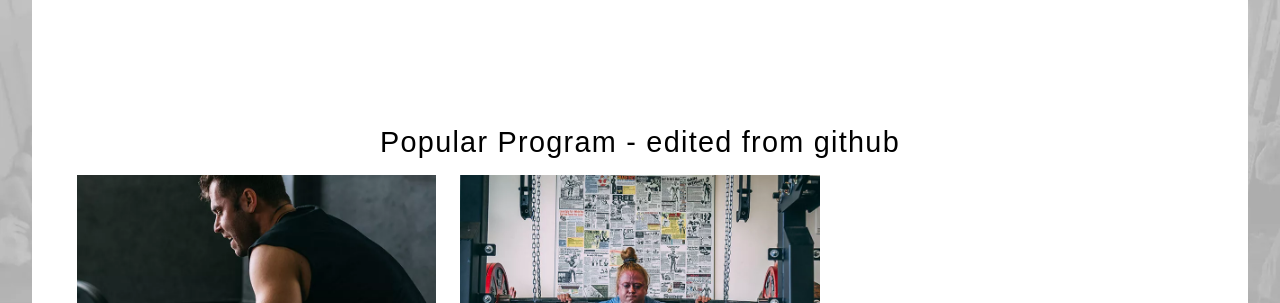
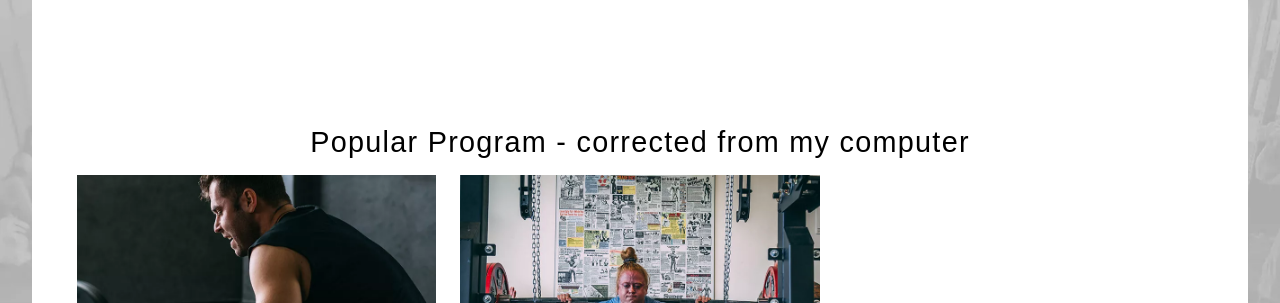
Before and after one commit to Emekaob/crossfits, a plain HTML site: page index.html in a window 1280 px wide. Shown: the part 910-1213 px from the top of the page. Drawn offline with Linux system fonts and the light colour scheme.

Commit message:
Correction from computer

```diff
--- a/index.html
+++ b/index.html
@@ -37,7 +37,7 @@
 
     <main>
       <section class="popular-program-container">
-        <h2>Popular Program - edited from github</h2>
+        <h2>Popular Program - corrected from my computer</h2>
 
         <section class="popular-program-card">
           <section class="mini-card">
```
